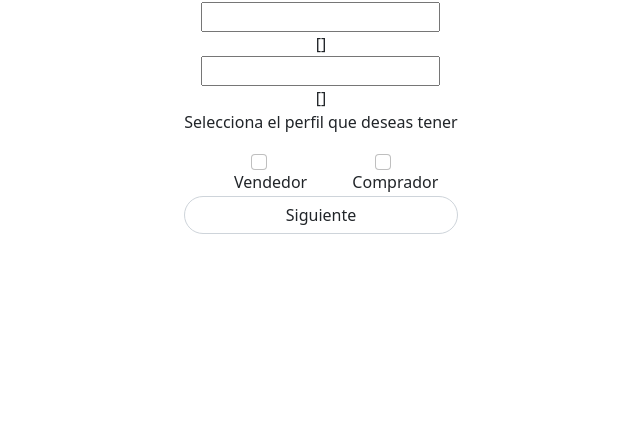
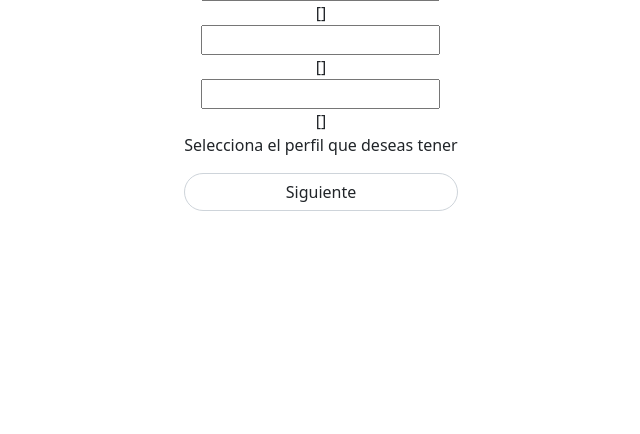
Before and after one commit to demian35/LaDinoTienda, a Django app: template templates/Login/perfil_form.html in a window 1280 px wide. Shown: the part 662-1096 px from the top of the page, without its empty margins (5-645 px from the left). Run offline with Django 3.2, Linux system fonts and the light colour scheme; the template is opened without the code that fills it, so the values that code supplies are empty, except form fields; tables that the repository leaves empty hold one stand-in row (values such as "Sample post"); form fields are guessed from the names that the template uses.

Commit message:
Update perfil_form.html se quito lineas
<div class="form-check">
        <input class="form-check-input" type="checkbox" id="vendedorCheckbox" name="vendedorCheckbox">
        <label class="form-check-label" for="vendedorCheckbox">Vendedor</label>
      </div>

      <div class="form-check">
        <input class="form-check-input" type="checkbox" id="compradorCheckbox" name="compradorCheckbox">
        <label class="form-check-label" for="compradorCheckbox">Comprador</label>
      </div>

```diff
--- a/templates/Login/perfil_form.html
+++ b/templates/Login/perfil_form.html
@@ -102,15 +102,7 @@
     <p>Selecciona el perfil que deseas tener</p>
     <div class="container">
 
-      <div class="form-check">
-        <input class="form-check-input" type="checkbox" id="vendedorCheckbox" name="vendedorCheckbox">
-        <label class="form-check-label" for="vendedorCheckbox">Vendedor</label>
-      </div>
 
-      <div class="form-check">
-        <input class="form-check-input" type="checkbox" id="compradorCheckbox" name="compradorCheckbox">
-        <label class="form-check-label" for="compradorCheckbox">Comprador</label>
-      </div>
     </div>
     <input class="submit-button form-control rounded-pill" id="submit" name="submit" type="submit" value="Siguiente">
     </form>
```
